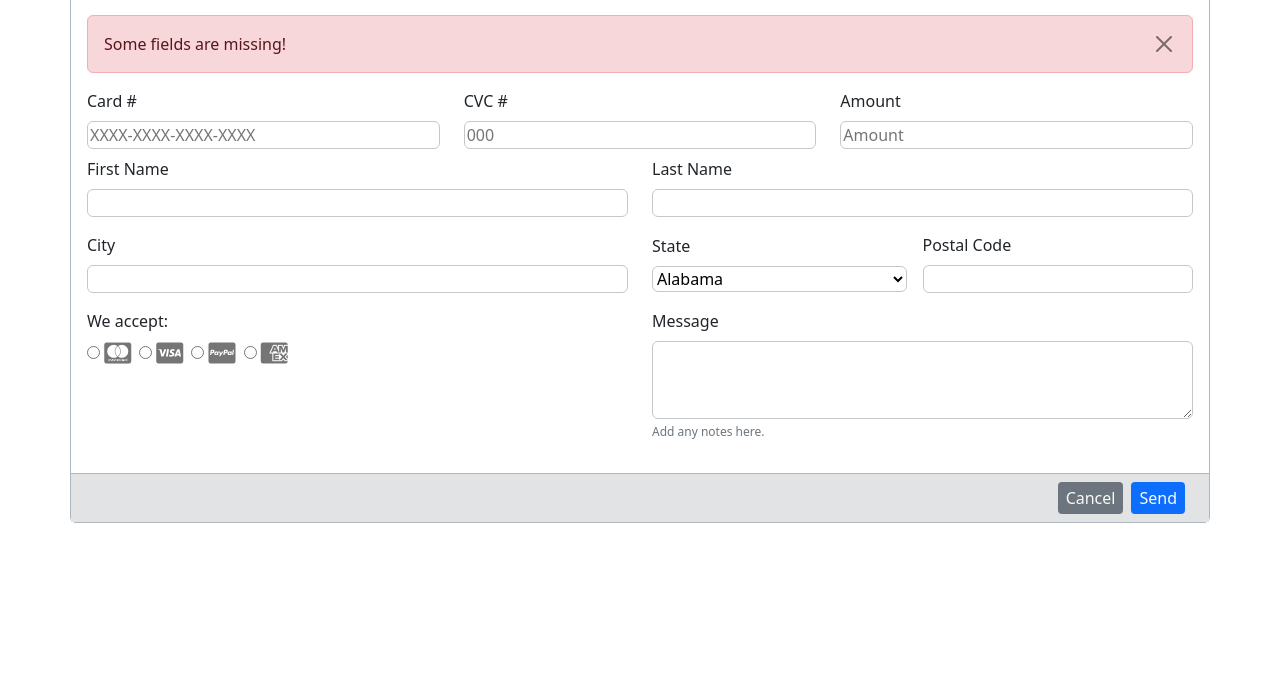
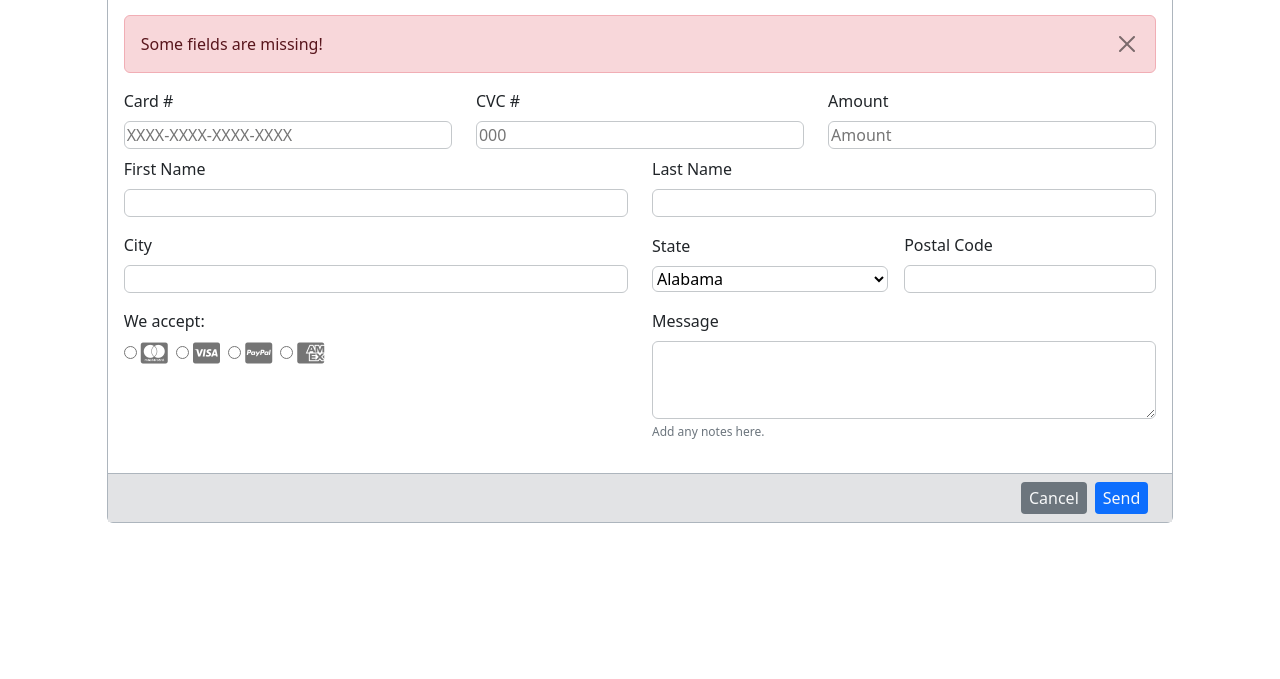
Before and after one commit to gdwhittaker94/4Geeks_html5_form_Bootstrap, a plain HTML site: page index.html in a window 1280 px wide. Shown: the part 121-800 px from the top of the page. Drawn offline with nearby package versions, Linux system fonts and the light colour scheme.

Commit message:
Max-form size adjusted using "col" classes

```diff
--- a/index.html
+++ b/index.html
@@ -9,7 +9,7 @@
     <title>HTML5 Form GDW with Bootstrap</title>
 </head>
 <body>
-    <main class="container border border-1 border-dark-subtle rounded-2 my-5 p-0">
+    <main class="container col-md-10 col-xl-10 col-xxl-6 border border-1 border-dark-subtle rounded-2 my-5 p-0">
         <!-- HEADER -->
         <header class="bg-secondary-subtle px-3 py-3 border-bottom border-dark-subtle">
             <h2 class="mb-0">Payment Form Example</h2>
```
